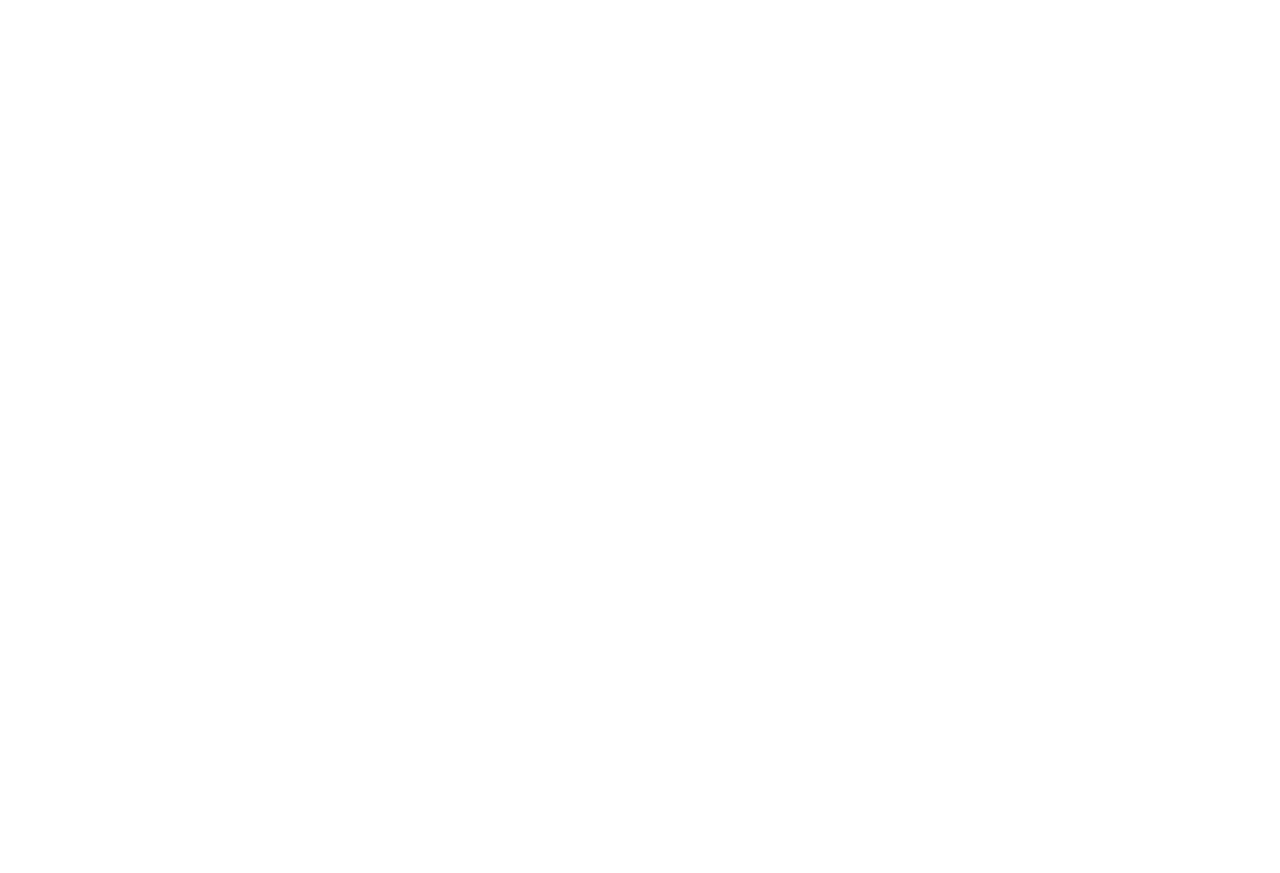
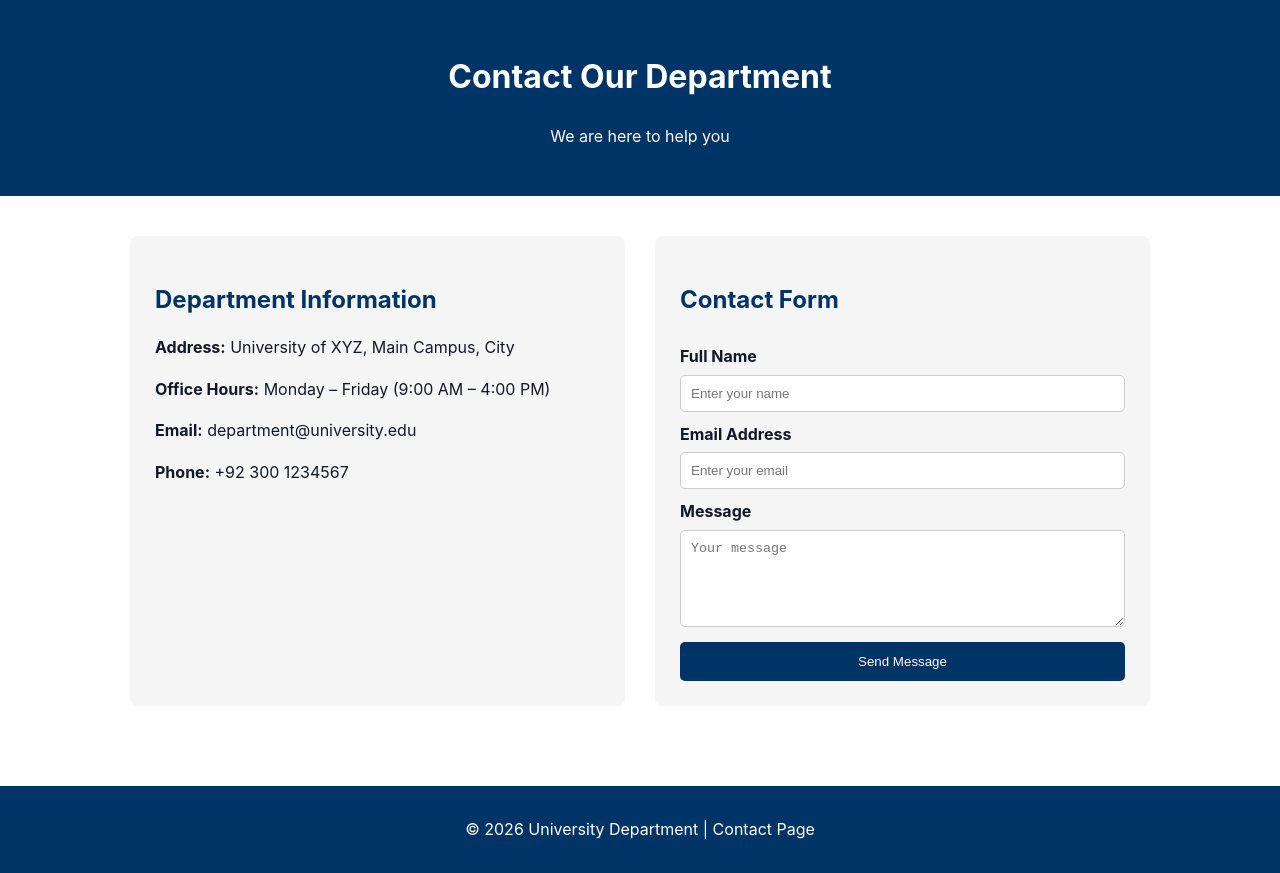
Before and after one commit to hasinkiyani/university-department-website, a website: page src/contact.html in a window 1280 px wide. Before the commit the page ends 800 px from the top, so only its background shows below. Drawn offline with Linux system fonts and the light colour scheme.

Commit message:
feat: add contact page by Aleeza Rehman

```diff
--- a/src/contact.html
+++ b/src/contact.html
@@ -0,0 +1,49 @@
+<!DOCTYPE html>
+<html lang="en">
+<head>
+    <meta charset="UTF-8">
+    <title>Contact Us</title>
+    <link rel="stylesheet" href="style/style.css">
+</head>
+<body>
+
+    <header class="header">
+        <h1>Contact Our Department</h1>
+        <p>We are here to help you</p>
+    </header>
+
+    <section class="contact-container">
+
+        <div class="contact-info">
+            <h2>Department Information</h2>
+            <p><strong>Address:</strong> University of XYZ, Main Campus, City</p>
+            <p><strong>Office Hours:</strong> Monday – Friday (9:00 AM – 4:00 PM)</p>
+            <p><strong>Email:</strong> department@university.edu</p>
+            <p><strong>Phone:</strong> +92 300 1234567</p>
+        </div>
+
+
+        <div class="contact-form">
+            <h2>Contact Form</h2>
+            <form>
+                <label for="name">Full Name</label>
+                <input type="text" id="name" placeholder="Enter your name">
+
+                <label for="email">Email Address</label>
+                <input type="email" id="email" placeholder="Enter your email">
+
+                <label for="message">Message</label>
+                <textarea id="message" rows="5" placeholder="Your message"></textarea>
+
+                <button type="submit">Send Message</button>
+            </form>
+        </div>
+
+    </section>
+
+    <footer class="footer">
+        <p>© 2026 University Department | Contact Page</p>
+    </footer>
+
+</body>
+</html>
--- a/src/style/style.css
+++ b/src/style/style.css
@@ -51,3 +51,86 @@
 
 /* Accessibility helpers */
 a:focus{outline:3px solid rgba(11,60,93,.15);outline-offset:2px}
+
+/* ===== Contact Page Styling ===== */
+
+.header {
+  background-color: #003366;
+  color: white;
+  text-align: center;
+  padding: 30px 20px;
+}
+
+.contact-container {
+  display: flex;
+  gap: 30px;
+  padding: 40px;
+  max-width: 1100px;
+  margin: auto;
+}
+
+.contact-info,
+.contact-form {
+  flex: 1;
+  background-color: #f5f5f5;
+  padding: 25px;
+  border-radius: 8px;
+}
+
+.contact-info h2,
+.contact-form h2 {
+  margin-bottom: 15px;
+  color: #003366;
+}
+
+.contact-info p {
+  margin-bottom: 10px;
+  font-size: 16px;
+}
+
+.contact-form form {
+  display: flex;
+  flex-direction: column;
+}
+
+.contact-form label {
+  margin-top: 10px;
+  font-weight: bold;
+}
+
+.contact-form input,
+.contact-form textarea {
+  padding: 10px;
+  margin-top: 5px;
+  border: 1px solid #ccc;
+  border-radius: 5px;
+}
+
+.contact-form button {
+  margin-top: 15px;
+  padding: 12px;
+  background-color: #003366;
+  color: white;
+  border: none;
+  border-radius: 5px;
+  cursor: pointer;
+}
+
+.contact-form button:hover {
+  background-color: #0055aa;
+}
+
+.footer {
+  text-align: center;
+  padding: 15px;
+  background-color: #003366;
+  color: white;
+  margin-top: 40px;
+}
+
+/* Responsive Design */
+@media (max-width: 768px) {
+  .contact-container {
+      flex-direction: column;
+  }
+}
```
